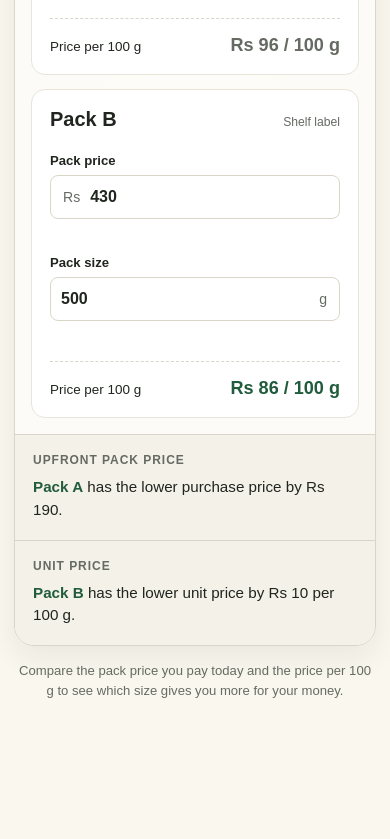
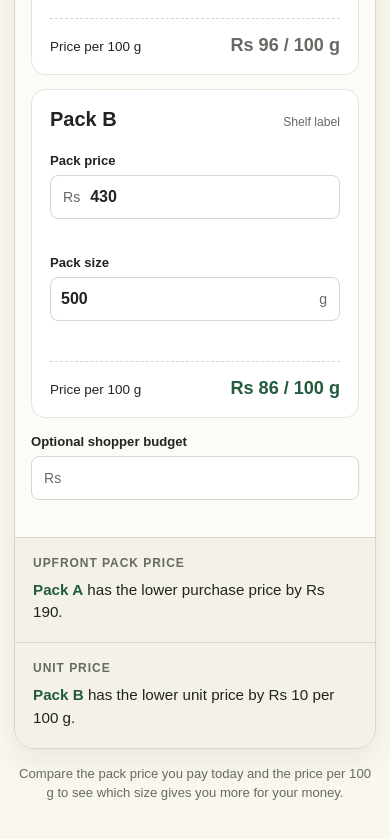
Before and after one commit to rna-amd/lab17-27110240, a plain HTML site: page index.html in a window 390 px wide. Shown: the part 561-1400 px from the top of the page. Before the commit the page ends 1310 px from the top, so only its background shows below. Drawn offline with Linux system fonts and the light colour scheme.

Commit message:
Add optional shopping budget

```diff
--- a/index.html
+++ b/index.html
@@ -244,6 +244,17 @@
       color: var(--green);
     }
 
+    .budget-control {
+      display: flex;
+      justify-content: flex-end;
+      padding: 0 24px 24px;
+    }
+
+    .budget-field {
+      width: min(100%, 340px);
+      margin: 0;
+    }
+
     .results {
       display: grid;
       grid-template-columns: repeat(2, minmax(0, 1fr));
@@ -257,6 +268,16 @@
 
     .result + .result {
       border-left: 1px solid var(--line);
+    }
+
+    .result.budget-result {
+      grid-column: 1 / -1;
+      border-top: 1px solid var(--line);
+      border-left: 0;
+    }
+
+    .result[hidden] {
+      display: none;
     }
 
     .result h2 {
@@ -307,6 +328,10 @@
       .shelf {
         gap: 14px;
         padding: 16px;
+      }
+
+      .budget-control {
+        padding: 0 16px 18px;
       }
 
       .pack {
@@ -403,6 +428,17 @@
         </article>
       </div>
 
+      <div class="budget-control">
+        <div class="field budget-field">
+          <label for="budget">Optional shopper budget</label>
+          <div class="input-wrap">
+            <span class="prefix" aria-hidden="true">Rs</span>
+            <input id="budget" type="number" min="0" step="any" inputmode="decimal" aria-describedby="budget-error">
+          </div>
+          <p class="error" id="budget-error"></p>
+        </div>
+      </div>
+
       <div class="results" aria-live="polite" aria-atomic="true">
         <section class="result" aria-labelledby="purchase-heading">
           <h2 id="purchase-heading">Upfront pack price</h2>
@@ -411,6 +447,10 @@
         <section class="result" aria-labelledby="unit-heading">
           <h2 id="unit-heading">Unit price</h2>
           <p id="unit-result"></p>
+        </section>
+        <section class="result budget-result" id="budget-result-section" aria-labelledby="budget-heading" hidden>
+          <h2 id="budget-heading">Packs within your budget</h2>
+          <p id="budget-result"></p>
         </section>
       </div>
     </section>
@@ -432,6 +472,10 @@
     };
     const purchaseResult = document.getElementById("purchase-result");
     const unitResult = document.getElementById("unit-result");
+    const budgetField = document.getElementById("budget");
+    const budgetError = document.getElementById("budget-error");
+    const budgetResultSection = document.getElementById("budget-result-section");
+    const budgetResult = document.getElementById("budget-result");
     const modeInputs = document.querySelectorAll('input[name="mode"]');
 
     function formatRupees(amount, decimals = 2) {
@@ -464,12 +508,23 @@
       element.append(name, document.createTextNode(` has the lower ${description} by ${formatRupees(difference)}${unit}.`));
     }
 
+    function clearBudgetResult() {
+      budgetResult.textContent = "";
+      budgetResultSection.hidden = true;
+    }
+
     function update() {
       const mode = document.querySelector('input[name="mode"]:checked').value;
       const unitName = mode === "g" ? "g" : "ml";
       document.querySelectorAll(".size-unit, .unit-label").forEach((element) => {
         element.textContent = unitName;
       });
+
+      const budgetValue = budgetField.valueAsNumber;
+      const budgetIsBlank = budgetField.value === "";
+      const budgetIsInvalid = !budgetIsBlank && (!Number.isFinite(budgetValue) || budgetValue < 0);
+      budgetError.textContent = budgetIsInvalid ? "Enter a budget of 0 or more." : "";
+      budgetField.setAttribute("aria-invalid", String(budgetIsInvalid));
 
       const values = {};
       let invalid = false;
@@ -489,6 +544,7 @@
       if (invalid) {
         purchaseResult.textContent = "Enter valid pack prices and sizes to compare upfront prices.";
         unitResult.textContent = `Enter valid pack prices and sizes to compare price per 100 ${unitName}.`;
+        clearBudgetResult();
         return;
       }
 
@@ -512,12 +568,30 @@
         "unit price",
         ` per 100 ${unitName}`
       );
+
+      if (budgetIsBlank || budgetIsInvalid) {
+        clearBudgetResult();
+      } else {
+        const fitsA = values.a.price <= budgetValue;
+        const fitsB = values.b.price <= budgetValue;
+        if (fitsA && fitsB) {
+          budgetResult.textContent = "Both packs fit your budget by purchase price.";
+        } else if (fitsA) {
+          budgetResult.textContent = "Pack A fits your budget by purchase price; Pack B does not.";
+        } else if (fitsB) {
+          budgetResult.textContent = "Pack B fits your budget by purchase price; Pack A does not.";
+        } else {
+          budgetResult.textContent = "Neither pack fits your budget by purchase price.";
+        }
+        budgetResultSection.hidden = false;
+      }
     }
 
     Object.values(packFields).forEach(({ price, size }) => {
       price.addEventListener("input", update);
       size.addEventListener("input", update);
     });
+    budgetField.addEventListener("input", update);
     modeInputs.forEach((input) => input.addEventListener("change", update));
 
     update();
```
